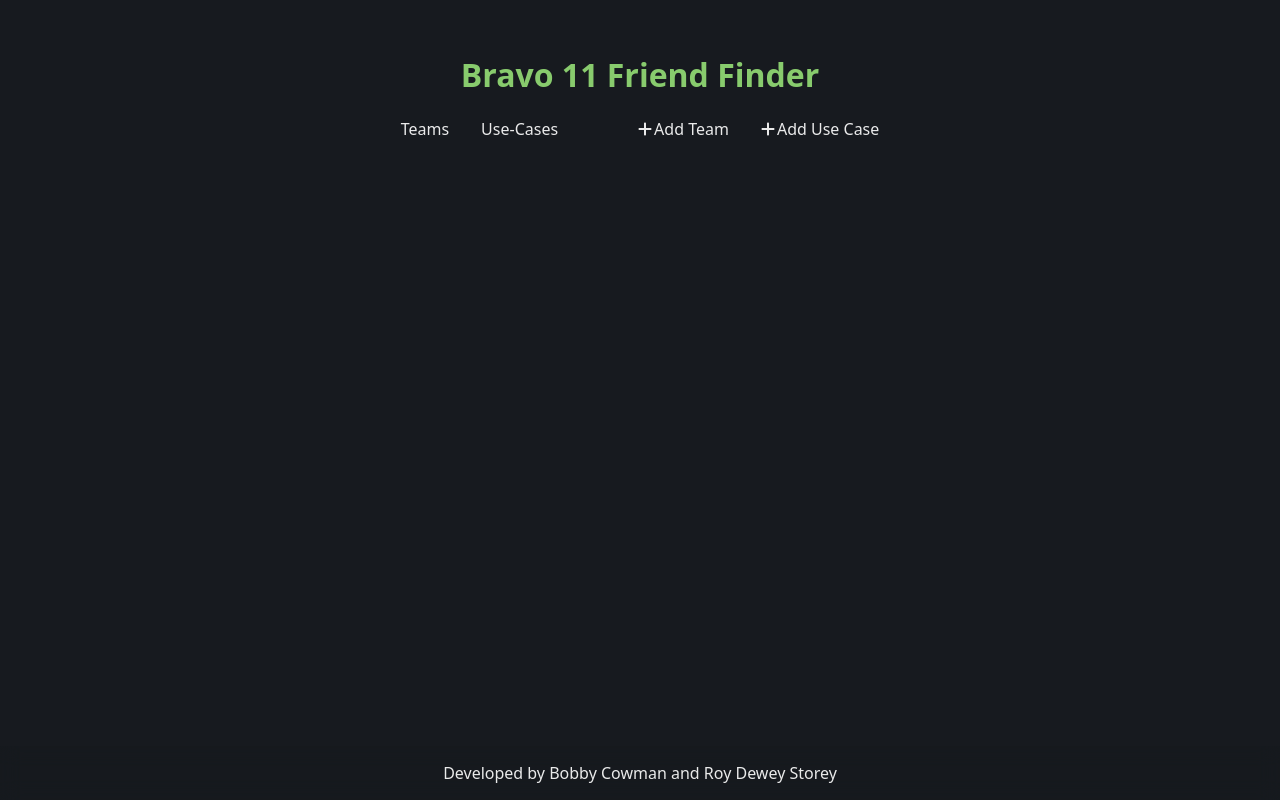
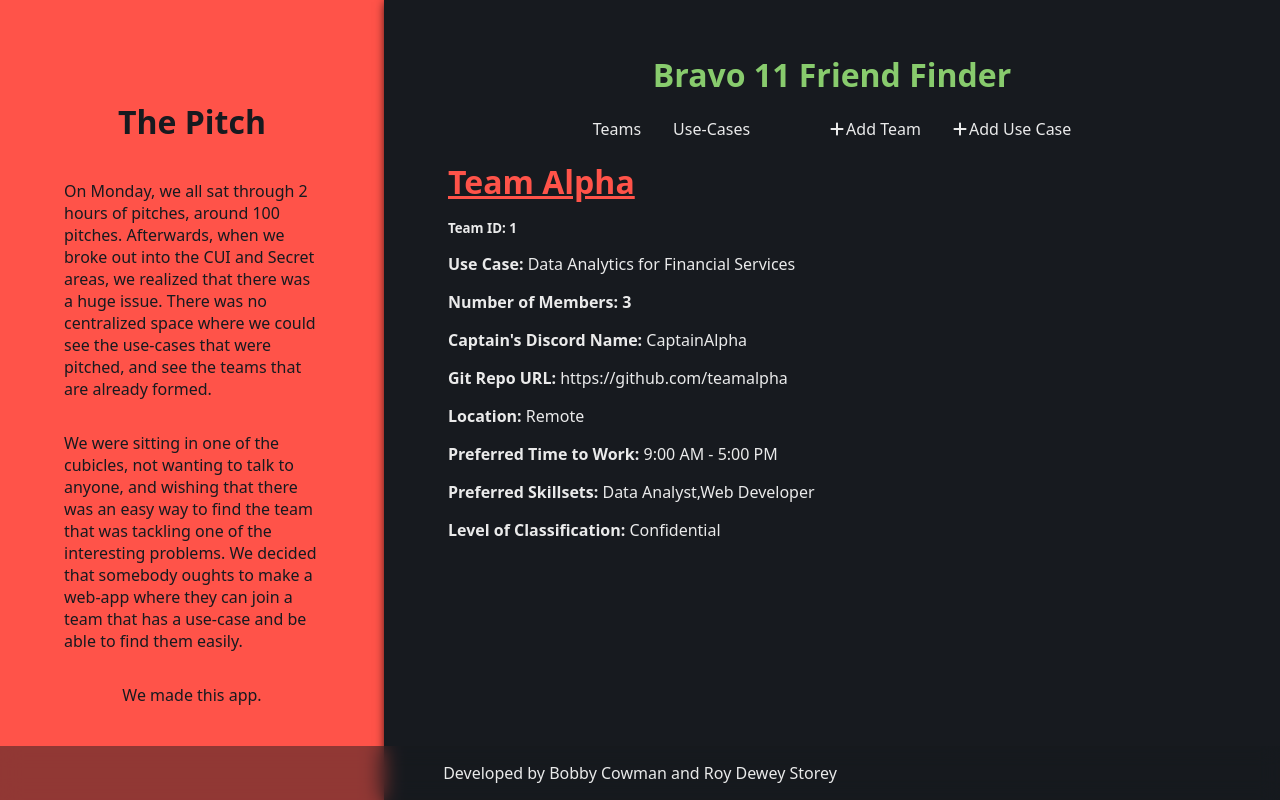
Before and after one commit to RoyStorey/bravo11-friend-finder-frontend, a React (Create React App) app: page /single-team/1 in a window 1280 px wide. Built offline with nearby package versions, Linux system fonts and the light colour scheme.

Commit message:
added pitch panel

```diff
--- /dev/null
+++ b/src/components/pitch-container.jsx
@@ -0,0 +1,27 @@
+import "../styles/home.css";
+import "../styles/pitch.css";
+
+export default function Pitch() {
+  return (
+    <div className="pitch-container">
+      <div className="pitch-content">
+        <h1 className="pitch-header">The Pitch</h1>
+        <p>
+          On Monday, we all sat through 2 hours of pitches, around 100 pitches.
+          Afterwards, when we broke out into the CUI and Secret areas, we
+          realized that there was a huge issue. There was no centralized space
+          where we could see the use-cases that were pitched, and see the teams
+          that are already formed.
+        </p>
+        <p>
+          We were sitting in one of the cubicles, not wanting to talk to anyone,
+          and wishing that there was an easy way to find the team that was
+          tackling one of the interesting problems. We decided that somebody
+          oughts to make a web-app where they can join a team that has a
+          use-case and be able to find them easily.
+        </p>
+        <p>We made this app.</p>
+      </div>
+    </div>
+  );
+}
--- a/src/pages/AddTeam.jsx
+++ b/src/pages/AddTeam.jsx
@@ -3,6 +3,7 @@ import Footer from "../components/footer.jsx";
 import "../styles/addTeam.css";
 import React, { useState } from "react";
 import axios from "axios";
+import Pitch from "../components/pitch-container.jsx";
 
 async function postNewTeam(teamObject) {
   return axios
@@ -32,9 +33,9 @@ export default function AddTeam() {
 
   const handleSubmit = async () => {
     try {
-      console.log(formData, "form data")
+      console.log(formData, "form data");
       // const response = await postNewTeam(formData);
-      await postNewTeam(formData)
+      await postNewTeam(formData);
       // console.log(response); // Log the response or handle it as needed
     } catch (error) {
       console.error(error);
@@ -42,6 +43,8 @@ export default function AddTeam() {
   };
 
   return (
+    <>
+      <Pitch />
       <div className="home">
         <Header />
         <div className="body">
@@ -120,5 +123,6 @@ export default function AddTeam() {
         </div>
         <Footer />
       </div>
+    </>
   );
 }
--- a/src/pages/AddUseCase.jsx
+++ b/src/pages/AddUseCase.jsx
@@ -3,6 +3,7 @@ import Footer from "../components/footer.jsx";
 import "../styles/addUseCase.css";
 import React, { useState } from "react";
 import axios from "axios";
+import Pitch from "../components/pitch-container.jsx";
 
 async function postNewUseCase(useCaseObject) {
   return axios
@@ -42,6 +43,8 @@ export default function AddUseCase() {
   };
 
   return (
+    <>
+      <Pitch />
       <div className="home">
         <Header />
         <div className="body">
@@ -136,5 +139,6 @@ export default function AddUseCase() {
         </div>
         <Footer />
       </div>
+    </>
   );
 }
--- a/src/pages/SingleTeam.jsx
+++ b/src/pages/SingleTeam.jsx
@@ -4,35 +4,36 @@ import { useParams } from "react-router-dom";
 import "../styles/singleTeam.css";
 import React, { useState, useEffect } from "react";
 import axios from "axios";
+import Pitch from "../components/pitch-container.jsx";
 
-// const data = [
-//   {
-//     id: 1,
-//     teamName: "Team Alpha",
-//     useCase: "Data Analytics for Financial Services",
-//     members: ["User1", "User2", "User3"],
-//     captainDiscordName: "CaptainAlpha",
-//     captainCodeOTP: "123456",
-//     gitRepoUrl: "https://github.com/teamalpha",
-//     location: "Remote",
-//     preferredTimeToWork: "9:00 AM - 5:00 PM",
-//     classificationLevel: "Confidential",
-//     preferredSkillsets: ["Data Analyst", "Web Developer"],
-//   },
-//   {
-//     id: 2,
-//     teamName: "Team Bravo",
-//     useCase: "AI-driven Customer Support",
-//     members: ["User4", "User5", "User6"],
-//     captainDiscordName: "CaptainBravo",
-//     captainCodeOTP: "789012",
-//     gitRepoUrl: "https://github.com/teambravo",
-//     location: "Office",
-//     preferredTimeToWork: "10:00 AM - 6:00 PM",
-//     classificationLevel: "Secret",
-//     preferredSkillsets: ["AI Engineer", "Customer Support Specialist"],
-//   },
-// ];
+const data = [
+  {
+    id: 1,
+    teamName: "Team Alpha",
+    useCase: "Data Analytics for Financial Services",
+    members: ["User1", "User2", "User3"],
+    captainDiscordName: "CaptainAlpha",
+    captainCodeOTP: "123456",
+    gitRepoUrl: "https://github.com/teamalpha",
+    location: "Remote",
+    preferredTimeToWork: "9:00 AM - 5:00 PM",
+    classificationLevel: "Confidential",
+    preferredSkillsets: ["Data Analyst", "Web Developer"],
+  },
+  {
+    id: 2,
+    teamName: "Team Bravo",
+    useCase: "AI-driven Customer Support",
+    members: ["User4", "User5", "User6"],
+    captainDiscordName: "CaptainBravo",
+    captainCodeOTP: "789012",
+    gitRepoUrl: "https://github.com/teambravo",
+    location: "Office",
+    preferredTimeToWork: "10:00 AM - 6:00 PM",
+    classificationLevel: "Secret",
+    preferredSkillsets: ["AI Engineer", "Customer Support Specialist"],
+  },
+];
 
 export default function SingleTeam() {
   // const [teamData, setTeamData] = useState([]);
@@ -53,11 +54,13 @@ export default function SingleTeam() {
   // }, []);
 
   return (
+    <>
+      <Pitch />
       <div className="home">
         <Header />
         <div className="body">
           <div className="single-team-container">
-          {/* <h1 className="team-name">{data[0].teamName}</h1>
+            <h1 className="team-name">{data[0].teamName}</h1>
             <h5>Team ID: {data[0].id}</h5>
             <p>
               <b>Use Case:</b> {data[0].useCase}
@@ -81,14 +84,16 @@ export default function SingleTeam() {
               <b>Preferred Time to Work:</b> {data[0].preferredTimeToWork}
             </p>
             <p>
-            <b>Preferred Skillsets:</b> {data[0].preferredSkillsets.toString()}
+              <b>Preferred Skillsets:</b>{" "}
+              {data[0].preferredSkillsets.toString()}
             </p>
             <p>
               <b>Level of Classification:</b> {data[0].classificationLevel}
-          </p> */}
+            </p>
           </div>
         </div>
         <Footer />
       </div>
+    </>
   );
 }
--- a/src/pages/Teams.jsx
+++ b/src/pages/Teams.jsx
@@ -1,6 +1,7 @@
 import Header from "../components/header.jsx";
 import Footer from "../components/footer.jsx";
 import TeamsTable from "../components/teamsTable.jsx";
+import Pitch from "../components/pitch-container.jsx";
 import "../styles/home.css";
 import React, { useState, useEffect } from "react";
 import axios from "axios";
@@ -52,6 +53,8 @@ export default function Teams() {
   }, []);
 
   return (
+    <>
+      <Pitch />
       <div className="home">
         <Header />
         <div className="body">
@@ -59,5 +62,6 @@ export default function Teams() {
         </div>
         <Footer />
       </div>
+    </>
   );
 }
--- a/src/pages/UseCases.jsx
+++ b/src/pages/UseCases.jsx
@@ -4,6 +4,7 @@ import Footer from "../components/footer.jsx";
 import UseCasesTable from "../components/useCasesTable.jsx";
 import "../styles/home.css";
 import axios from "axios";
+import Pitch from "../components/pitch-container.jsx";
 
 // const data = [
 //   {
@@ -33,11 +34,13 @@ export default function UseCases() {
   useEffect(() => {
     getUseCases().then((data) => {
       setUseCasesData(data);
-      console.log(data, 'test');
+      console.log(data, "test");
     });
   }, []);
 
   return (
+    <>
+      <Pitch />
       <div className="home">
         <Header />
         <div className="body">
@@ -45,5 +48,6 @@ export default function UseCases() {
         </div>
         <Footer />
       </div>
+    </>
   );
 }
--- a/src/styles/home.css
+++ b/src/styles/home.css
@@ -6,11 +6,16 @@
   gap: 1rem;
   padding-bottom: 8vh;
   box-sizing: border-box;
+  width: 70%;
+  position: absolute;
+  right: 0px;
+  box-shadow: 2px 2px 10px black;
 }
 .body {
   display: flex;
   flex: 1;
-  justify-content: center;
+  justify-content: right;
   height: 100%;
-  padding-inline: 16rem;
+  padding-inline: 4rem;
+  /* width: 50%; */
 }
--- /dev/null
+++ b/src/styles/pitch.css
@@ -0,0 +1,22 @@
+.pitch-header {
+  color: #171a1f;
+}
+.pitch-container {
+  position: absolute;
+  left: 0px;
+  display: flex;
+  flex: 1;
+  width: 30%;
+  background: #ff5349;
+  height: 100%;
+  padding: 4rem;
+  box-sizing: border-box;
+}
+.pitch-content {
+  flex: 1;
+  display: flex;
+  justify-content: center;
+  align-items: center;
+  flex-direction: column;
+  color: #171a1f;
+}
```
Lines whose indentation alone changed are shown as unchanged.
